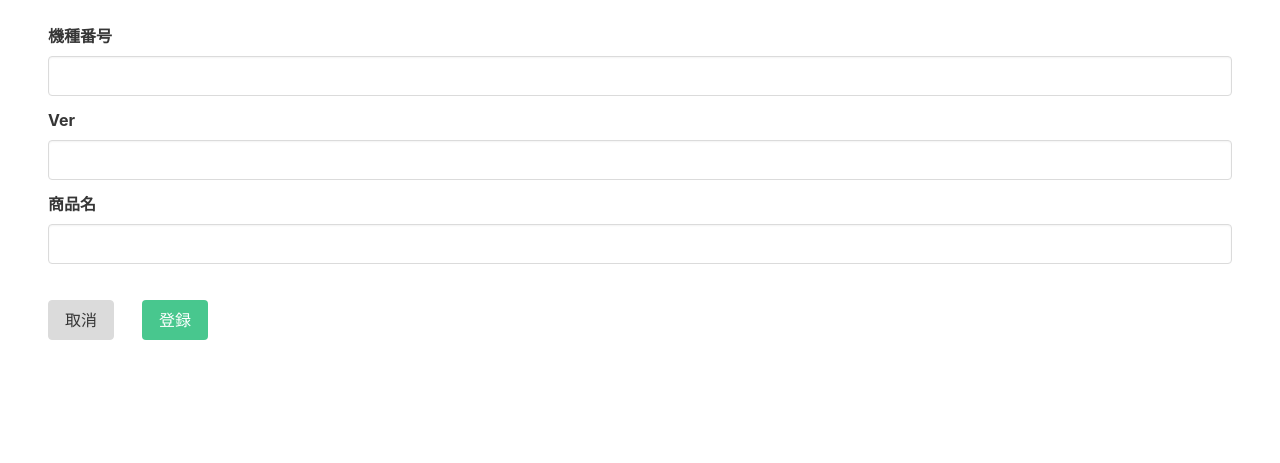
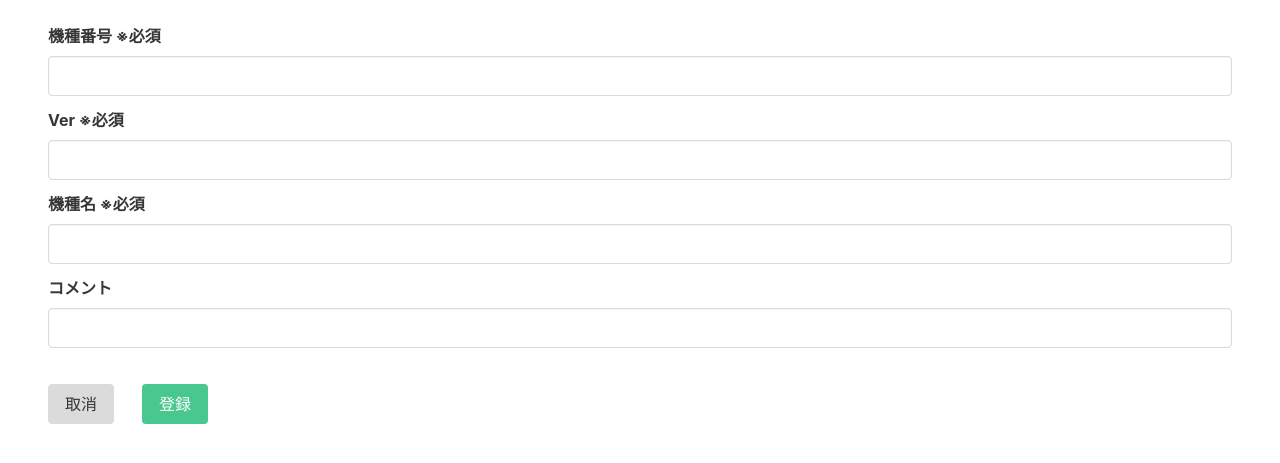
Before and after one commit to puyan0240/time_tracking, a PHP site: page /device_add.php in a window 1280 px wide. Shown: the part 188-651 px from the top of the page. Run offline with PHP 8.4, Linux system fonts and the light colour scheme; the visitor is signed in with stand-in values (Sample User, id 1).

Commit message:
DB更新に伴う変更

```diff
--- a/php/content/device_add.php
+++ b/php/content/device_add.php
@@ -12,21 +12,27 @@
     <div class="block ml-6 mr-6">
         <form action="device_add_done.php" method="POST">
             <div class="field">
-                <label class="label">機種番号</label>
+                <label class="label">機種番号 ※必須</label>
                 <div class="control">
                     <input class="input is-sucess" type="text" maxlength="4" name="device_id" required>
                 </div>
             </div>
             <div class="field">
-                <label class="label">Ver</label>
+                <label class="label">Ver ※必須</label>
                 <div class="control">
                     <input class="input is-sucess" type="text" maxlength="2" name="ver" required>
                 </div>
             </div>
             <div class="field">
-                <label class="label">商品名</label>
+                <label class="label">機種名 ※必須</label>
                 <div class="control">
                     <input class="input is-sucess" type="text" maxlength="32" name="device_name" required>
+                </div>
+            </div>
+            <div class="field">
+                <label class="label">コメント</label>
+                <div class="control">
+                    <input class="input is-sucess" type="text" maxlength="255" name="comment">
                 </div>
             </div>
             <br>
--- a/php/content/device_edit_done.php
+++ b/php/content/device_edit_done.php
@@ -11,7 +11,7 @@
         $idx = (int)e($_POST['idx']);
 
         //DB TABLEの要素名リスト
-        $elementKeyName = ['device_id', 'ver', 'device_name'];
+        $elementKeyName = ['device_id', 'ver', 'device_name', 'comment'];
         $elementKeyValue = [];
         $paramKeyName = ['idx'];
         $paramKeyValue = [];
--- a/php/content/device_list.php
+++ b/php/content/device_list.php
@@ -19,11 +19,12 @@
                 <td>%04d</td>
                 <td>%02s</td>
                 <td>%s</td>
+                <td>%s</td>
             </tr>";
 
             //HTML作成
             foreach ($ret as $value) {
-                $strTbl .= sprintf($format, $value['idx'], $value['device_id'], $value['ver'], $value['device_name']);
+                $strTbl .= sprintf($format, $value['idx'], $value['device_id'], $value['ver'], $value['device_name'], $value['comment']);
             }
         }
     }
@@ -48,7 +49,8 @@
                 <th hidden></th>
                 <th>機種番号</th>
                 <th>Ver</th>
-                <th>商品名</th>
+                <th>機種名</th>
+                <th>コメント</th>
             </tr>
             <?php echo $strTbl; ?>
 
--- a/php/content/work_add_done.php
+++ b/php/content/work_add_done.php
@@ -79,13 +79,13 @@
     <div class="block ml-6">
         <a href="work_list.php">作業項目へ</a>
     </div>
-<!--
+
     <script>
         setTimeout(function() {
             window.location.href = "work_list.php";
         }, 1*1000);
     </script>
-    -->
+
     <?php include(dirname(__FILE__).'/./header/bulma_burger.js'); ?>
 </body>
 </html>
--- a/php/content/work_edit.php
+++ b/php/content/work_edit.php
@@ -84,7 +84,7 @@
         <div class="field ml-6 mr-6">
             <label class="label">コメント</label>
             <div class="control">
-                <input class="input is-sucess" type="text" maxlength="32"  name="comment" value="<?php echo $work_name;?>">
+                <input class="input is-sucess" type="text" maxlength="32"  name="comment" value="<?php echo $comment;?>">
             </div>
         </div>
         <br>
```
Also changed, not shown: php/content/device_add_done.php (+2 -5 lines), php/content/device_del_confirm.php (+7 -2 lines), php/content/device_detail.php (+7 -2 lines), php/content/device_edit.php (+9 -2 lines).
